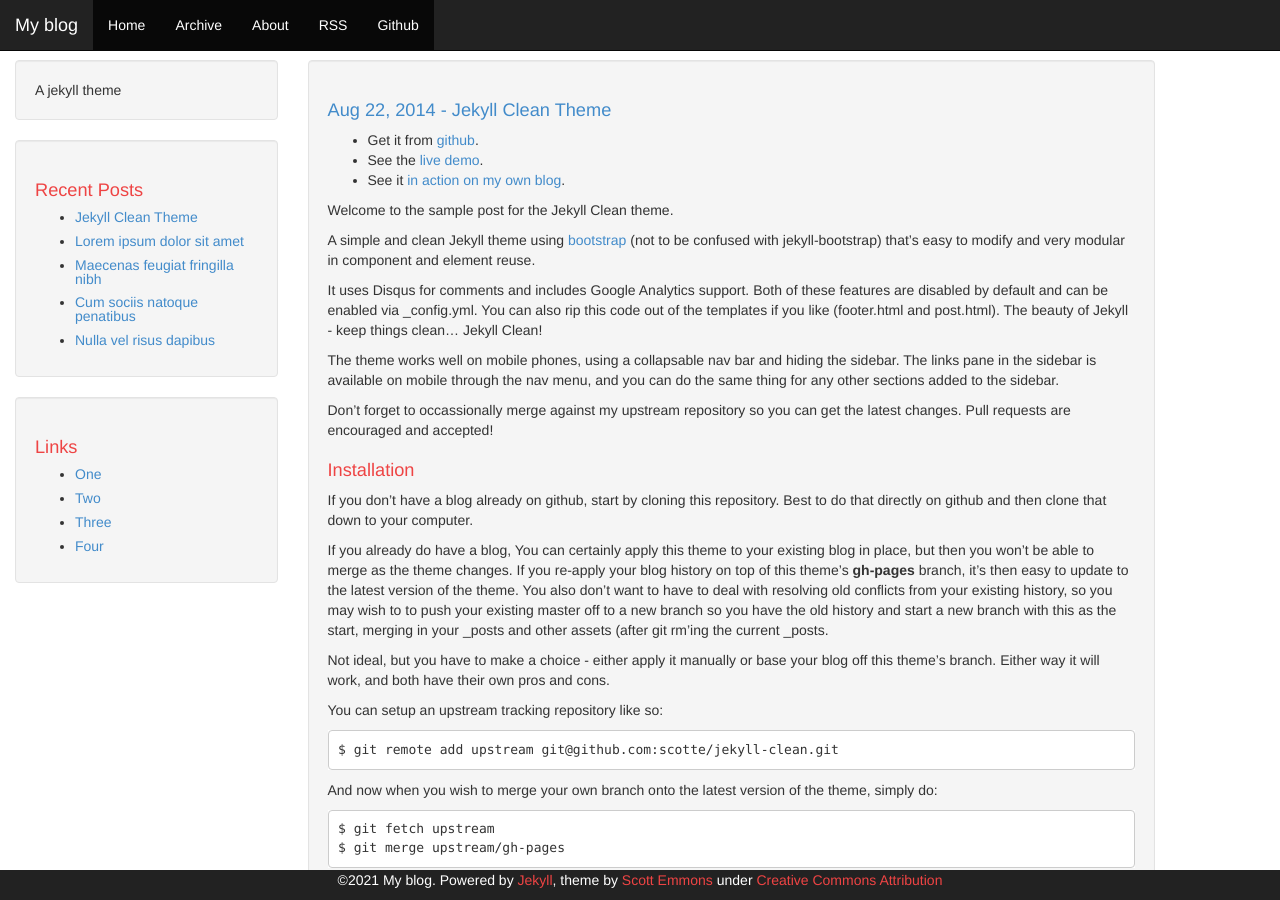
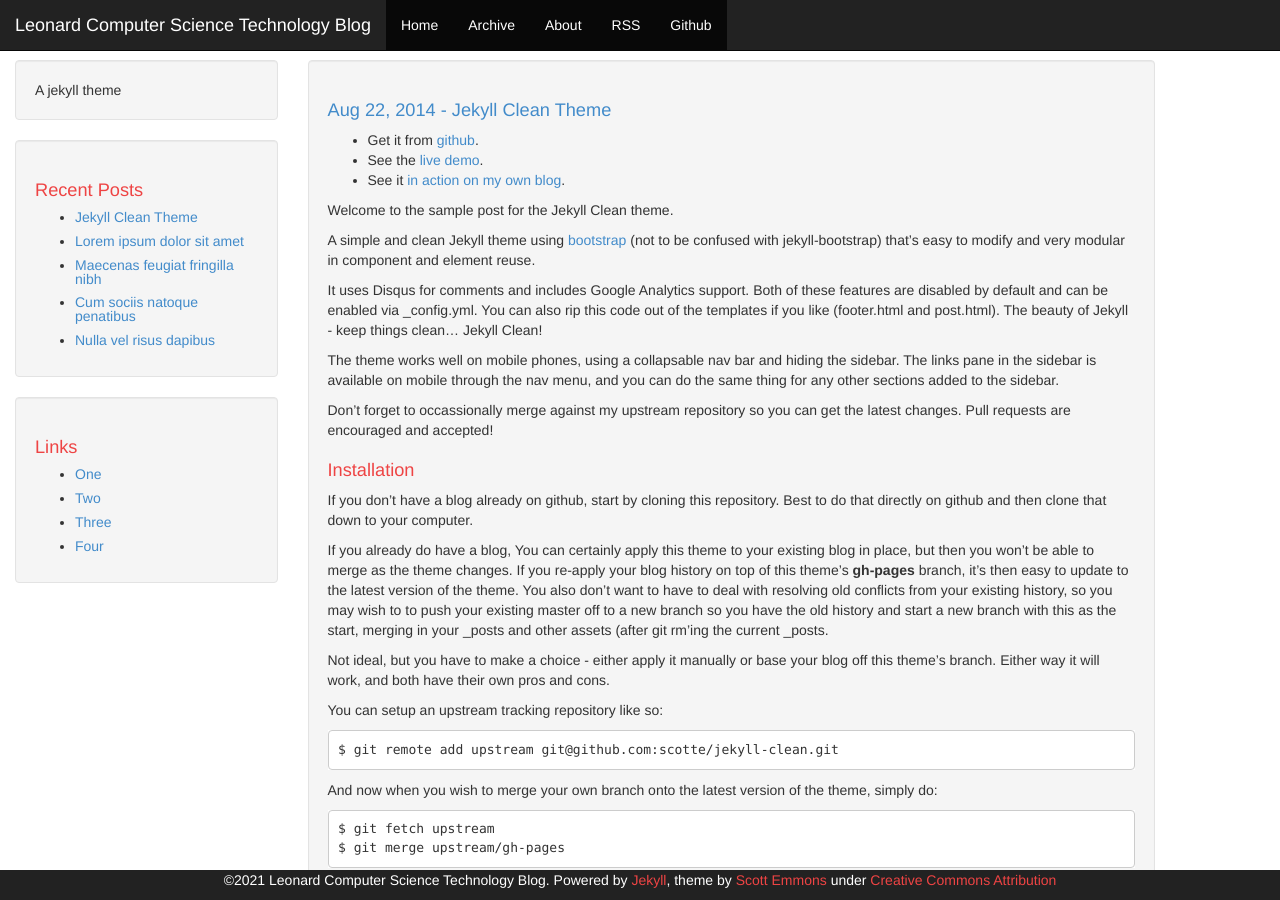
Before and after one commit to TsungJu/tsungju.github.io, a Jekyll site: the page built from index.html, in a window 1280 px wide and 900 px high. Built offline with Jekyll 4.4.1, drawn with Linux system fonts in a browser that asks for light colours; the list of posts is cut into pages by our own code.

Commit message:
Update _config.yml

```diff
--- a/_config.yml
+++ b/_config.yml
@@ -1,10 +1,10 @@
 # Jekyll configuration
 
-name: My blog
+name: Leonard Computer Science Technology Blog
 description: A jekyll theme
 
 # url is currently only used only for the RSS feed in feed.xml
-url: https://scotte.github.io/jekyll-clean
+url: https://tsungju.github.io/
 
 # baseurl will often be '', but for a project page on gh-pages, it needs to
 # be the project name.
@@ -14,7 +14,7 @@ url: https://scotte.github.io/jekyll-clean
 baseurl: ''
 
 # These can be '' to hide the Github or Gitlab nav buttons
-github: 'scotte/jekyll-clean'
+github: 'TsungJu'
 gitlab: ''
 
 # Set this to your UA-# value, or '' to disable the block completely
```
